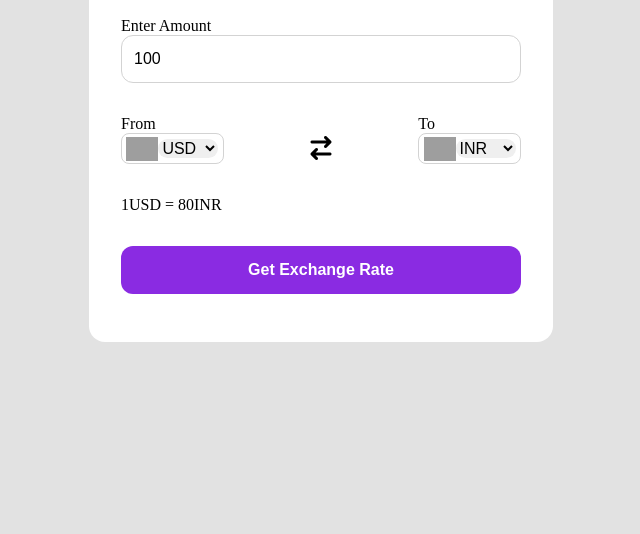
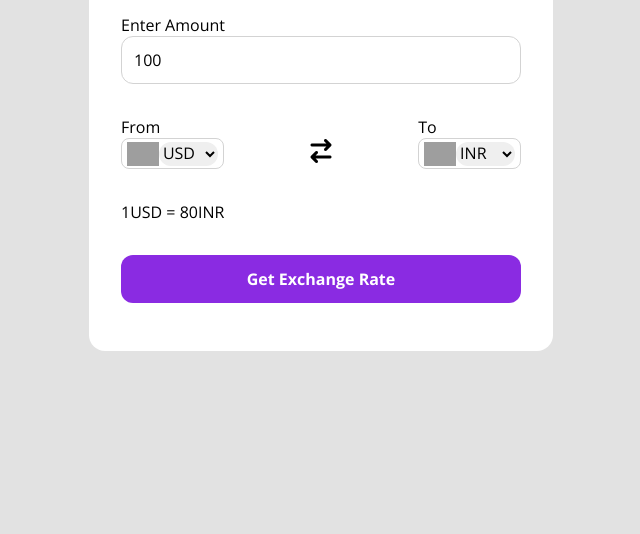
Before and after one commit to sriramongit/CurrencyConverter, a plain HTML site: page index.html in a window 1280 px wide. Shown: the part 266-800 px from the top of the page, without its empty margins (319-959 px from the left). Drawn offline with nearby package versions, Linux system fonts and the light colour scheme; grey boxes are pictures that could not be loaded.

Commit message:
changed font fam

```diff
--- a/index.html
+++ b/index.html
@@ -9,6 +9,12 @@
       integrity="sha512-Evv84Mr4kqVGRNSgIGL/F/aIDqQb7xQ2vcrdIwxfjThSH8CSR7PBEakCr51Ck+w+/U6swU2Im1vVX0SVk9ABhg=="
       crossorigin="anonymous"
       referrerpolicy="no-referrer"
+    />
+    <link rel="preconnect" href="https://fonts.googleapis.com" />
+    <link rel="preconnect" href="https://fonts.gstatic.com" crossorigin />
+    <link
+      href="https://fonts.googleapis.com/css2?family=Open+Sans:ital,wght@0,300..800;1,300..800&display=swap"
+      rel="stylesheet"
     />
     <link rel="stylesheet" href="styles.css" />
   </head>
@@ -26,9 +32,7 @@
             <p>From</p>
             <div class="select-container">
               <img src="https://flagsapi.com/US/flat/64.png" alt="" />
-              <select name="from">
-
-              </select>
+              <select name="from"></select>
             </div>
           </div>
 
@@ -38,9 +42,7 @@
             <p>To</p>
             <div class="select-container">
               <img src="https://flagsapi.com/IN/flat/64.png" alt="" />
-                <select name="To" id="">
-
-                </select>
+              <select name="To" id=""></select>
             </div>
           </div>
         </div>
--- a/styles.css
+++ b/styles.css
@@ -1,6 +1,7 @@
 *{
     padding: 0;
     margin: 0;
+    font-family: "Open Sans", sans-serif;
 }
 
 body{
```
Lines whose indentation alone changed are shown as unchanged.
